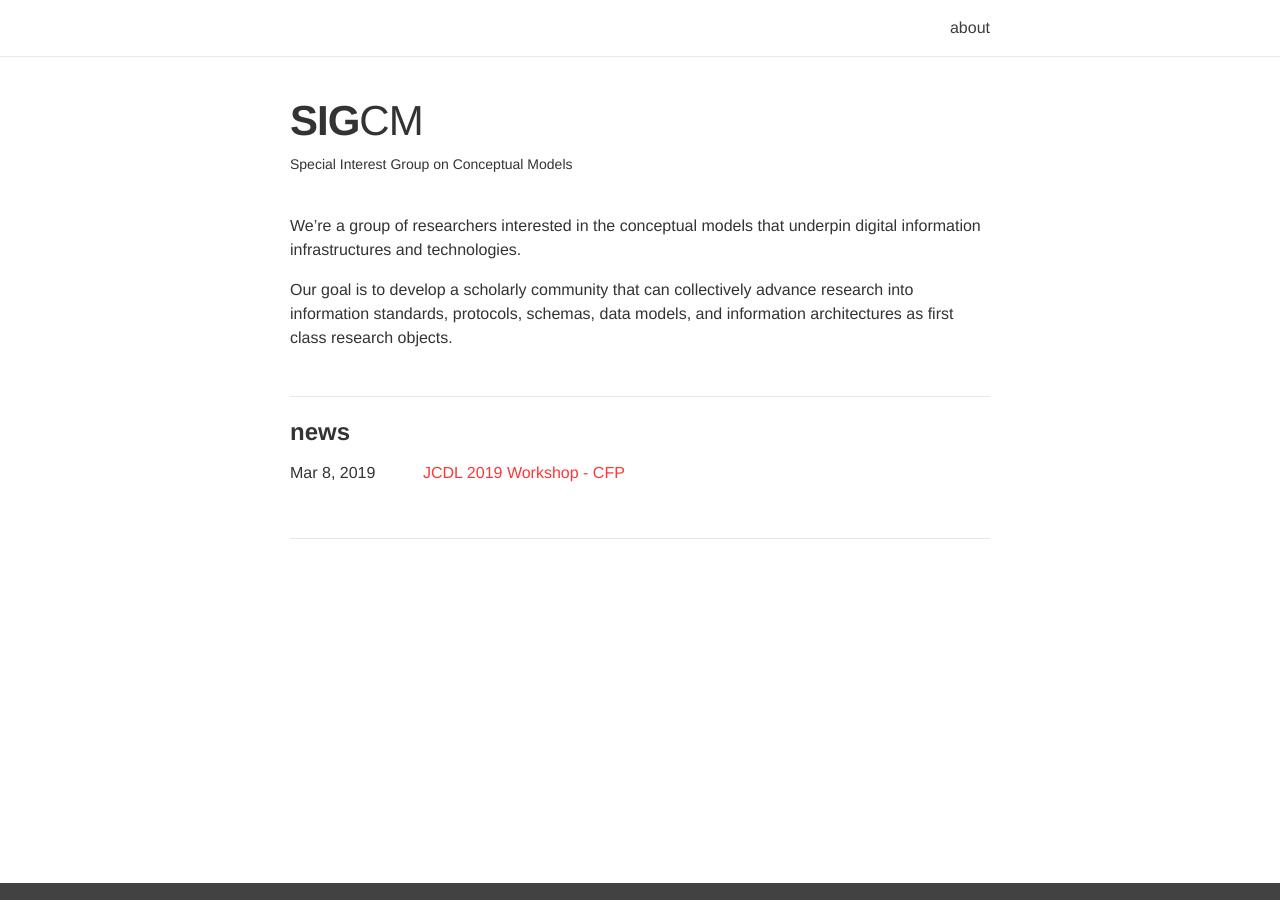
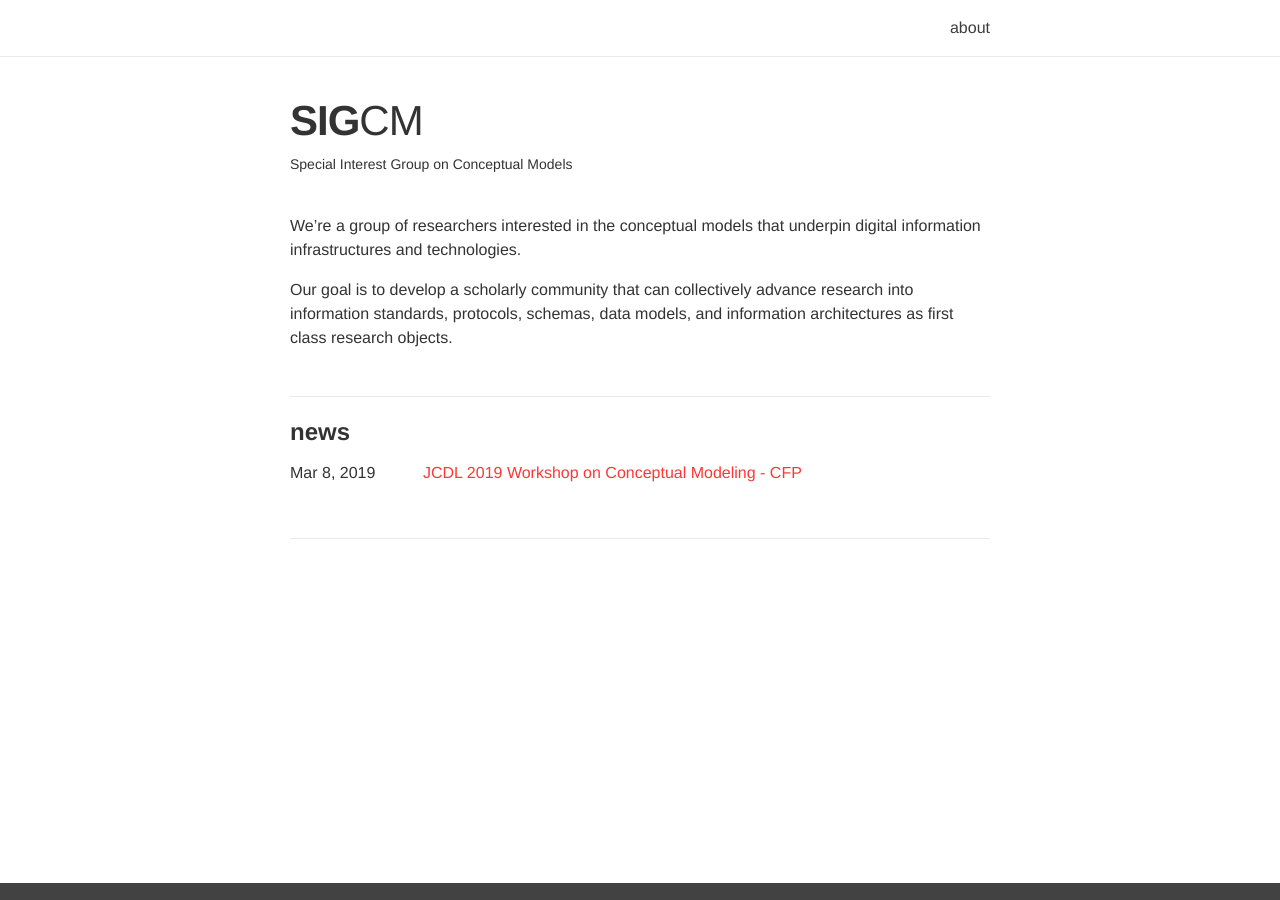
Before and after one commit to sig-cm/sig-cm.github.io, a Jekyll site: the page built from _pages/about.md, in a window 1280 px wide. Built offline with Jekyll 4.4.1, drawn with Linux system fonts in a browser that asks for light colours; nearby versions of some CDN libraries.

Commit message:
Adding workshop name

```diff
--- a/_news/JCDL-CFP.md
+++ b/_news/JCDL-CFP.md
@@ -1,11 +1,11 @@
 ---
 layout: post
-title: JCDL 2019 Workshop - CFP
+title: JCDL 2019 Workshop on Conceptual Modeling - CFP
 date: 2019-03-08 16:11:00-0400
 inline: false
 ---
 
-SIG-CM is hosting a workshop at the 2019 [Joint Conference on Digital Libraries](https://2019.jcdl.org/). The workshop will take place on **June 6th** at the University of Illinois, Champaign-Urbana.
+SIG-CM (SIG-Conceptual Modeling) is hosting a workshop at the 2019 [Joint Conference on Digital Libraries](https://2019.jcdl.org/). The workshop will take place on **June 6th** at the University of Illinois, Champaign-Urbana.
 
 Consider the call for papers below for directions on submitting to the workshop. All accepted submissions will be given a 15-25 minute slot for presentation and discussion. Registration information can be found [here](https://2019.jcdl.org/registration/).
 
```
